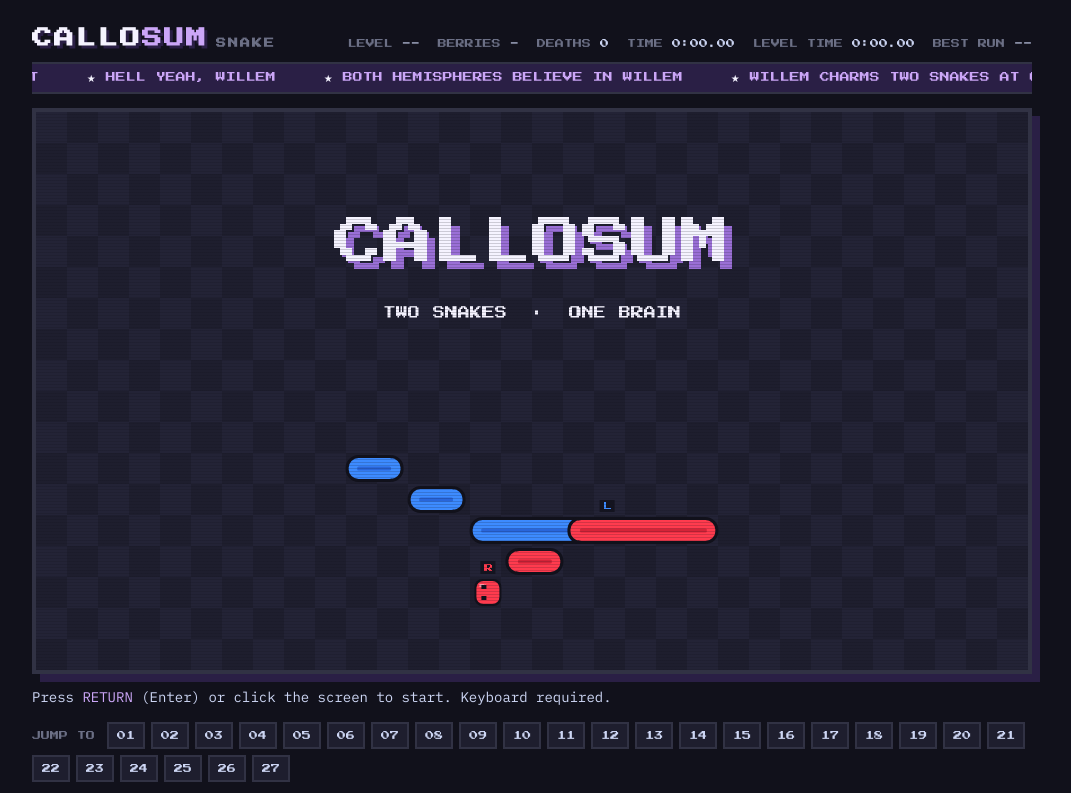
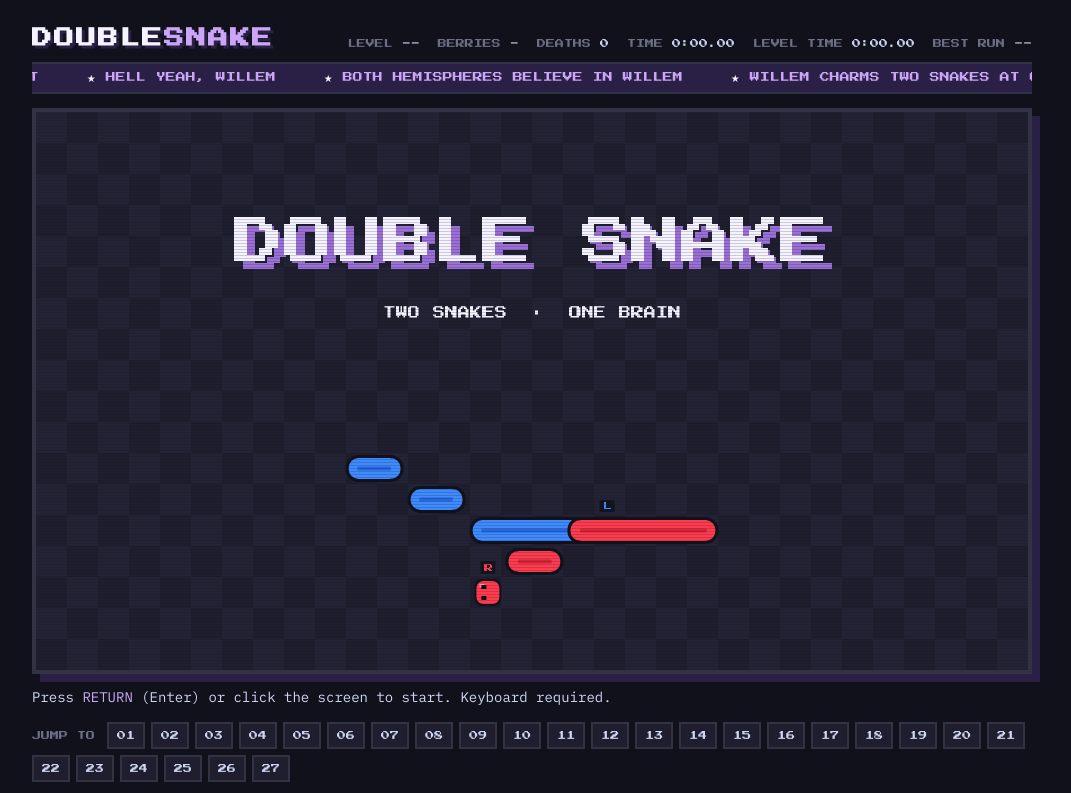
Before and after one commit to willemhelmet/double-snake, a plain HTML site: page index.html in a window 1280 px wide. Shown: the top 793 px of the page, without its empty margins (108-1179 px from the left). Drawn offline with Linux system fonts and the light colour scheme.

Commit message:
Rename game to Double Snake
Co-Authored-By: Claude Opus 5.5 <noreply@anthropic.com>

```diff
--- a/index.html
+++ b/index.html
@@ -3,7 +3,7 @@
 <head>
 <meta charset="utf-8">
 <meta name="viewport" content="width=device-width, initial-scale=1">
-<title>Callosum Snake</title>
+<title>Double Snake</title>
 <link rel="preconnect" href="https://fonts.googleapis.com">
 <link rel="preconnect" href="https://fonts.gstatic.com" crossorigin>
 <link rel="stylesheet" href="https://fonts.googleapis.com/css2?family=Press+Start+2P&family=IBM+Plex+Mono:wght@400;600&display=swap">
@@ -87,7 +87,7 @@ kbd {
 
 <main class="wrap">
   <header>
-    <h1>CALLO<span>SUM</span><small>SNAKE</small></h1>
+    <h1>DOUBLE<span>SNAKE</span></h1>
     <div class="meta">
       <span>LEVEL <b id="lvl">--</b></span>
       <span>BERRIES <b id="berries">-</b></span>
@@ -101,7 +101,7 @@ kbd {
 
   <div class="ticker" aria-label="Encouragement"><div class="ticker-track" id="ticker"></div></div>
 
-  <div class="screen"><canvas id="c" width="960" height="540" tabindex="0" aria-label="Callosum Snake game screen"></canvas></div>
+  <div class="screen"><canvas id="c" width="960" height="540" tabindex="0" aria-label="Double Snake game screen"></canvas></div>
 
   <p class="hint" id="hint">Press <em>RETURN</em> (Enter) or click the screen to start. Keyboard required.</p>
 
@@ -1245,7 +1245,7 @@ function drawTitle() {
     const sv = swapped, st = state; swapped = false; state = 'title'; drawSnake(s, 1); swapped = sv; state = st;
   };
   fake(0, 1, 12, 0); fake(1, -1, 14, 3);
-  centerText('CALLOSUM', 150, 48, C.white, C.mauveDeep);
+  centerText('DOUBLE SNAKE', 150, 48, C.white, C.mauveDeep);
   centerText('TWO SNAKES  ·  ONE BRAIN', 200, 12, C.mauve);
   if ((tick >> 5) % 2 === 0) centerText('PRESS RETURN OR CLICK', 290, 16, C.text);
 }
```
